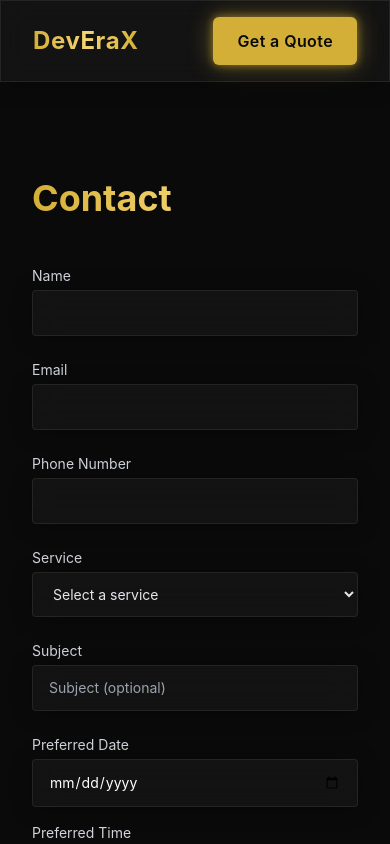
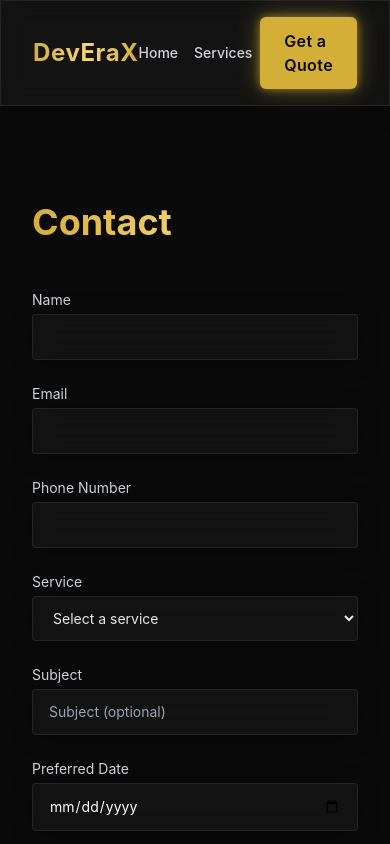
Before and after one commit to Karimjr21/DevEraXTech, a React (Vite) app in the folder frontend/: page /contact in a window 390 px wide. Shown: the top 844 px of the page. Built offline with nearby package versions, Linux system fonts and the light colour scheme.

Commit message:
13 commit

```diff
--- a/frontend/components/ui/Navbar.jsx
+++ b/frontend/components/ui/Navbar.jsx
@@ -16,9 +16,9 @@ export default function Navbar() {
         <div className="flex items-center gap-4">
           <div className="text-2xl font-bold gold-gradient-text tracking-wide">DevEraX</div>
         </div>
-        <ul className="hidden md:flex gap-8 text-sm font-medium">
+        <ul className="flex gap-4 md:gap-8 text-sm font-medium overflow-x-auto no-scrollbar max-w-full">
           {navItems.map(item => (
-            <li key={item.to}>
+            <li key={item.to} className="shrink-0">
               <NavLink
                 to={item.to}
                 className={({ isActive }) => `pb-1 transition-colors relative ${isActive ? 'text-gold' : 'text-gray-300'} hover:text-gold`}
```
